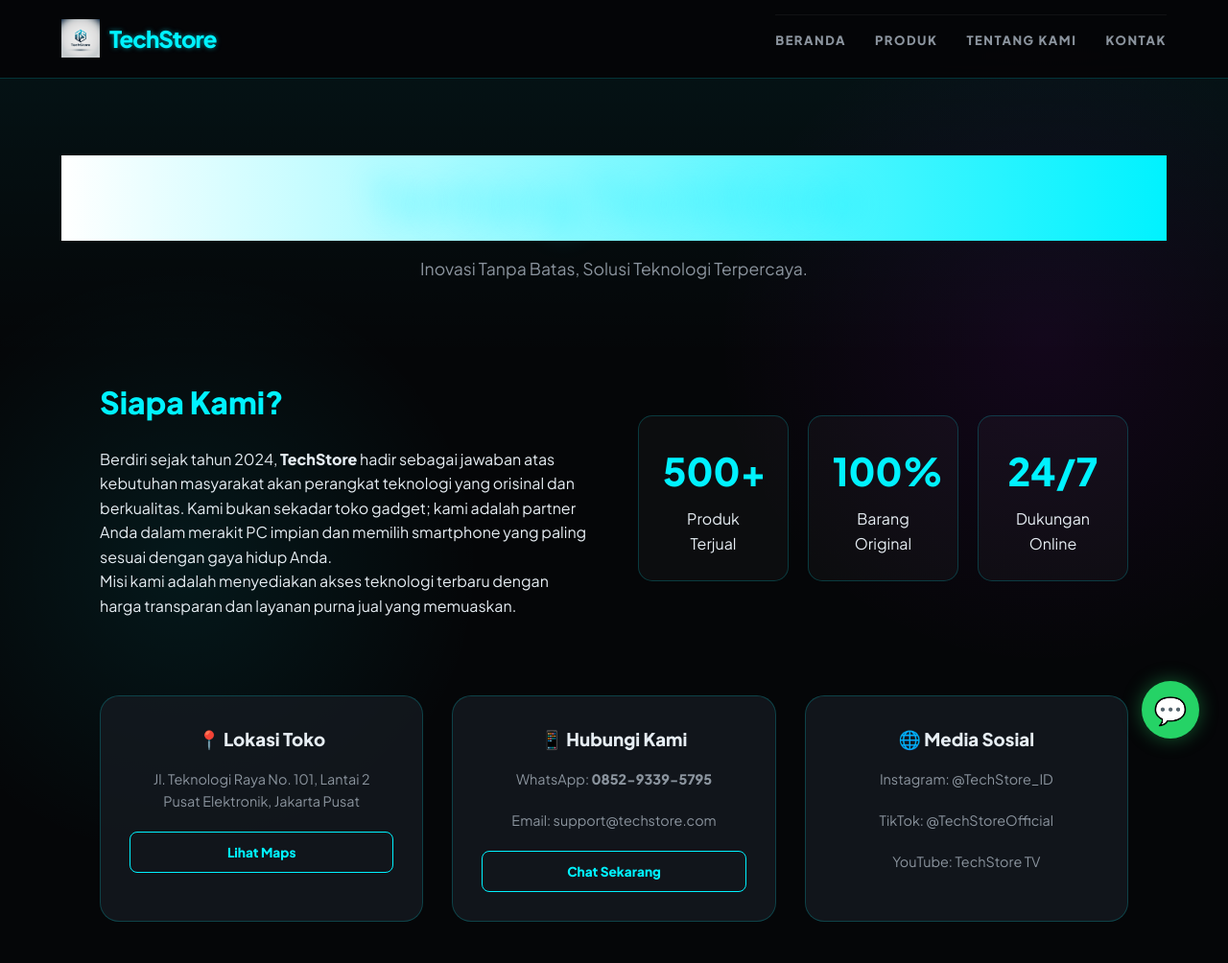
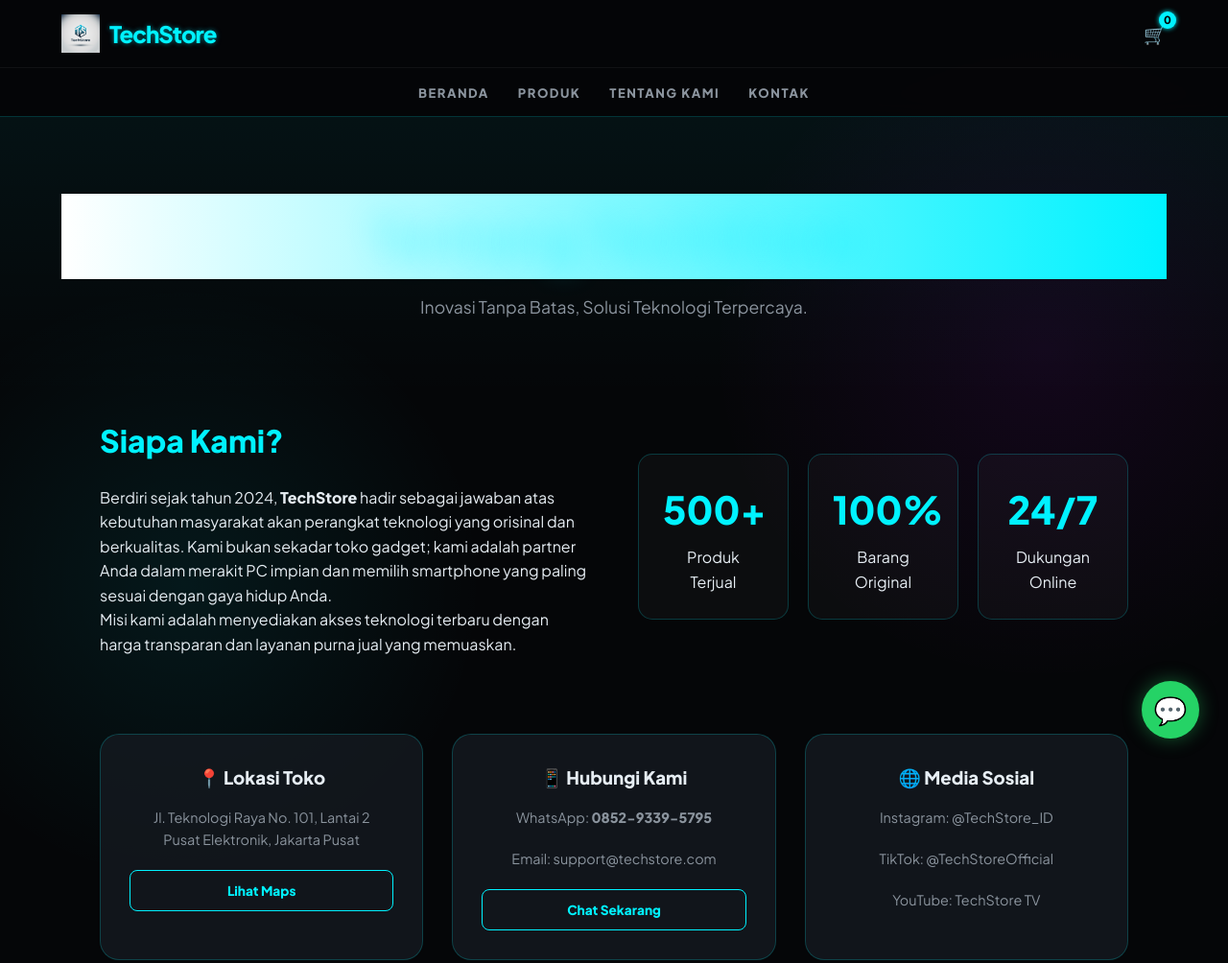
Before and after one commit to ahmadsyaiful1104-commits/techstore, a plain HTML site: page tentang.html in a window 1280 px wide. Shown: the top 1004 px of the page at 96% size. Drawn offline with Linux system fonts and the light colour scheme.

Commit message:
Update tentang.html

```diff
--- a/tentang.html
+++ b/tentang.html
@@ -9,19 +9,21 @@
 </head>
 <body>
    <header>
-        <nav>
         <div class="top-bar">
             <div class="menu-toggle" onclick="toggleMenu()">
                 <span></span>
                 <span></span>
                 <span></span>
             </div>
-
             <div class="logo">
                 <a href="index.html">
                     <img src="logo-techstore.png" alt="TechStore Logo" style="height: 40px; width: auto; vertical-align: middle;">
                     <span style="margin-left: 10px;">TechStore</span>
                 </a>
+            </div>
+            <div class="user-actions">
+                <div class="cart-icon" onclick="toggleCart()" style="cursor:pointer">🛒 <span id="cart-count">0</span></div>
+            </div>
         </div>
         <nav id="nav-menu">
             <ul>
@@ -29,6 +31,7 @@
                 <li><a href="katalog.html">Produk</a></li>
                 <li><a href="tentang.html">Tentang Kami</a></li>
                 <li><a href="kontak.html">Kontak</a></li>
+            </ul>
         </nav>
     </header>
 
```
Lines whose indentation alone changed are shown as unchanged.
